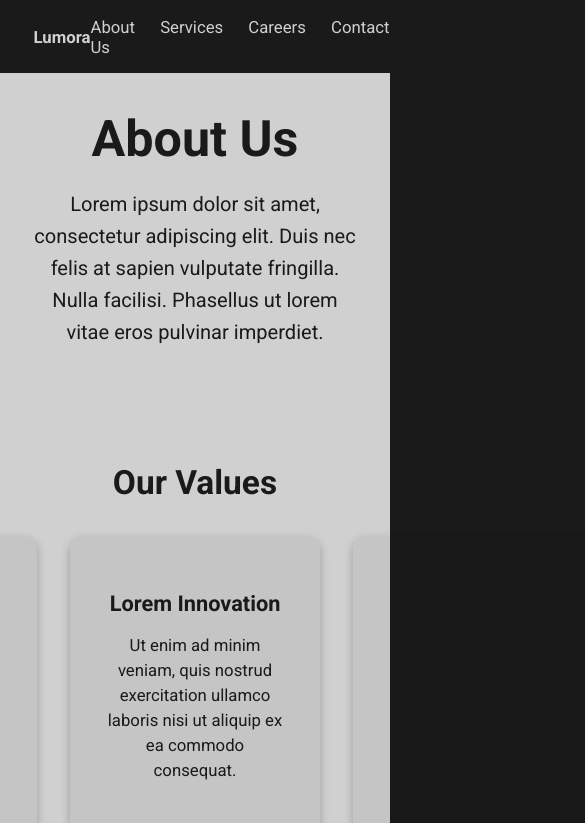
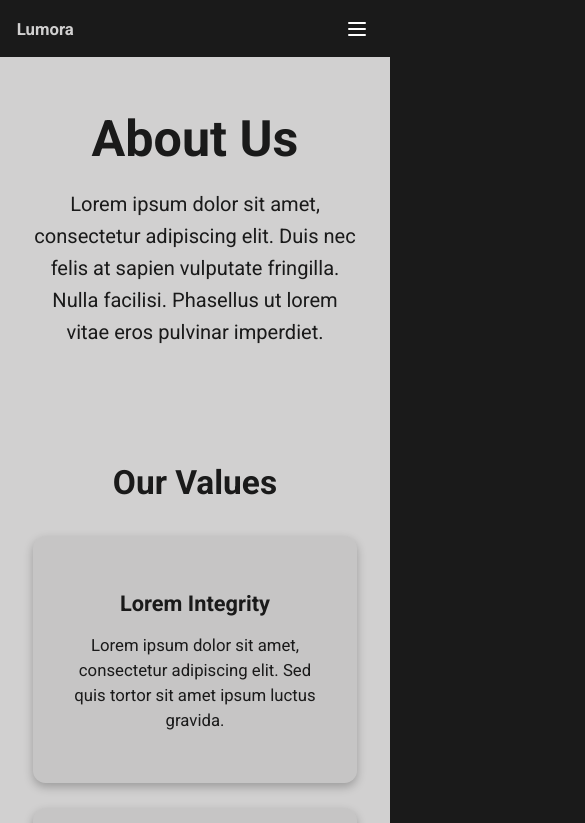
Before and after one commit to kevinsctfries/Lumora, a Next.js app: page /about in a window 390 px wide. Shown: the top 823 px of the page, 585 px wide, since content can reach past the window. Built offline with nearby package versions, Linux system fonts and the light colour scheme.

Commit message:
feat: add responsive styling/layout to all pages
- about, contact, services, career, and home page are properly responsive on mobile
- navbar is responsive and add mobile burger menu

```diff
--- a/src/app/about/page.module.scss
+++ b/src/app/about/page.module.scss
@@ -29,7 +29,6 @@
 
         .values {
             text-align: center;
-            max-width: 1000px;
 
             h2 {
                 font-size: 2rem;
@@ -42,13 +41,13 @@
                 gap: 2rem;
                 width: 100%;
                 max-width: 1000px;
+                margin: 0 auto;
 
                 .valueCard {
                     background: rgba(0, 0, 0, 0.05);
                     padding: 2rem;
                     border-radius: 0.75rem;
                     box-shadow: 0 4px 10px rgba(0, 0, 0, 0.25);
-                    transition: transform 0.2s ease;
 
                     h3 {
                         margin-bottom: 1rem;
@@ -101,3 +100,37 @@
         }
     }
 }
+
+@media (max-width: 1200px) {
+    .page {
+        .main {
+            .values {
+                .valuesGrid {
+                    grid-template-columns: 1fr;
+                    gap: 1.5rem;
+                    max-width: 50vw;
+                    margin: 0 auto;
+                }
+            }
+
+            .team {
+                .teamGrid {
+                    grid-template-columns: 1fr;
+                    gap: 1.5rem;
+                }
+            }
+        }
+    }
+}
+
+@media (max-width: 768px) {
+    .page {
+        .main {
+            .values {
+                .valuesGrid {
+                    max-width: 90vw;
+                }
+            }
+        }
+    }
+}
--- a/src/app/components/navbar/Navbar.module.scss
+++ b/src/app/components/navbar/Navbar.module.scss
@@ -31,4 +31,50 @@
             color: var(--secondary);
         }
     }
+
+    .hamburger {
+        display: none;
+        background: transparent;
+        border: none;
+        cursor: pointer;
+        padding: 0.25rem;
+    }
+
+    .hamburger img {
+        display: block;
+        filter: invert(100%);
+    }
 }
+
+@media (max-width: 768px) {
+    .navbar {
+        padding: 0.75rem 1rem;
+
+        .hamburger {
+            display: flex;
+        }
+
+        .navLinks {
+            position: absolute;
+            top: 100%;
+            right: 0;
+            background: var(--background);
+            flex-direction: column;
+            align-items: flex-start;
+            gap: 0;
+            padding: 0.5rem 0;
+            min-width: 180px;
+            border: 1px solid rgba(255, 255, 255, 0.06);
+            display: none;
+        }
+
+        .navLinks a {
+            padding: 0.5rem 1rem;
+            width: 100%;
+        }
+
+        .navLinks.open {
+            display: flex;
+        }
+    }
+}
--- a/src/app/components/navbar/Navbar.tsx
+++ b/src/app/components/navbar/Navbar.tsx
@@ -1,19 +1,46 @@
 "use client";
 
+import { useState } from "react";
 import Link from "next/link";
+import Image from "next/image";
 import styles from "./Navbar.module.scss";
 
 export default function Navbar() {
+  const [open, setOpen] = useState(false);
+
   return (
     <nav className={styles.navbar}>
       <Link href="/" className={styles.logo}>
         Lumora
       </Link>
-      <div className={styles.navLinks}>
-        <Link href="/about">About Us</Link>
-        <Link href="/services">Services</Link>
-        <Link href="/careers">Careers</Link>
-        <Link href="/contact">Contact</Link>
+
+      <button
+        aria-label="Toggle menu"
+        className={styles.hamburger}
+        onClick={() => setOpen(s => !s)}
+        aria-expanded={open}>
+        <Image
+          src="/menu.svg"
+          alt="Menu"
+          width={24}
+          height={24}
+          style={{ filter: "invert(100%)" }}
+        />
+      </button>
+
+      <div className={`${styles.navLinks} ${open ? styles.open : ""}`}>
+        <Link href="/about" onClick={() => setOpen(false)}>
+          About Us
+        </Link>
+        <Link href="/services" onClick={() => setOpen(false)}>
+          Services
+        </Link>
+        <Link href="/careers" onClick={() => setOpen(false)}>
+          Careers
+        </Link>
+        <Link href="/contact" onClick={() => setOpen(false)}>
+          Contact
+        </Link>
       </div>
     </nav>
   );
--- a/src/app/services/page.module.scss
+++ b/src/app/services/page.module.scss
@@ -33,6 +33,7 @@
             gap: 2rem;
             width: 100%;
             max-width: 1000px;
+            margin: 0 auto;
 
             .serviceCard {
                 background: rgba(0, 0, 0, 0.05);
@@ -40,9 +41,10 @@
                 border-radius: 0.75rem;
                 box-shadow: 0 4px 10px rgba(0, 0, 0, 0.25);
 
-                h2 {
-                    font-size: 1.5rem;
+                h3 {
+                    font-size: 1.3rem;
                     margin-bottom: 1rem;
+                    text-align: center;
                 }
 
                 ul {
@@ -90,3 +92,26 @@
         }
     }
 }
+
+@media (max-width: 1200px) {
+    .page {
+        .main {
+            .servicesGrid {
+                grid-template-columns: 1fr;
+                gap: 1.5rem;
+                max-width: 50vw;
+                margin: 0 auto;
+            }
+        }
+    }
+}
+
+@media (max-width: 768px) {
+    .page {
+        .main {
+            .servicesGrid {
+                max-width: 90vw;
+            }
+        }
+    }
+}
```
Also changed, not shown: src/app/page.module.scss (+19 -11 lines), src/app/page.tsx (+17 -8 lines), src/app/services/page.tsx (+4 -4 lines), public/menu.svg (added).
